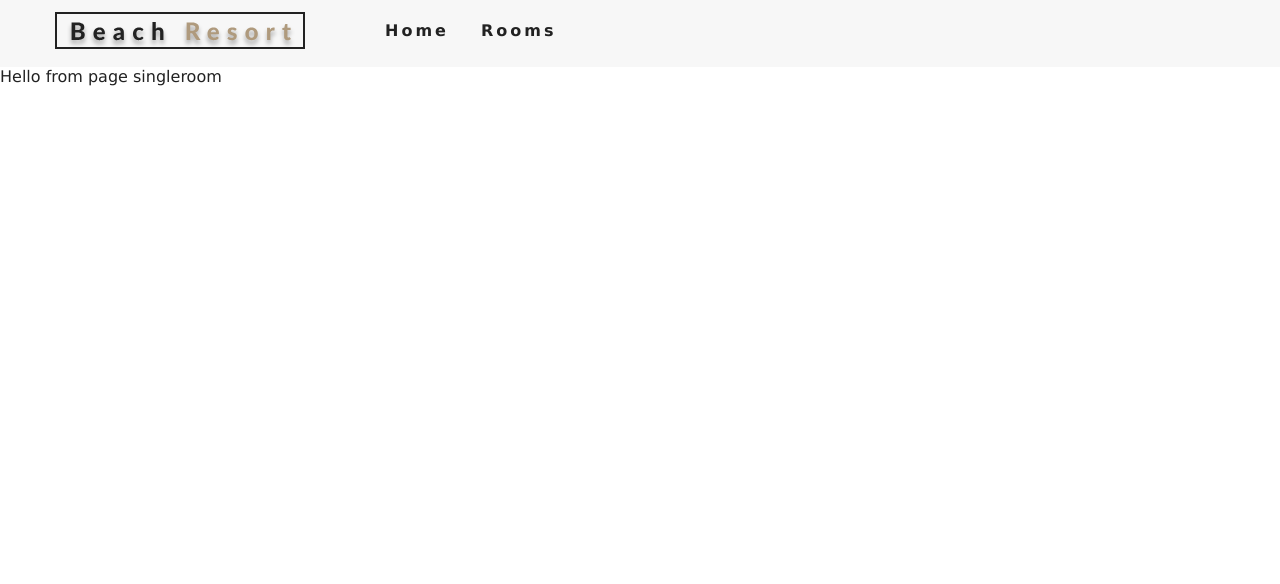
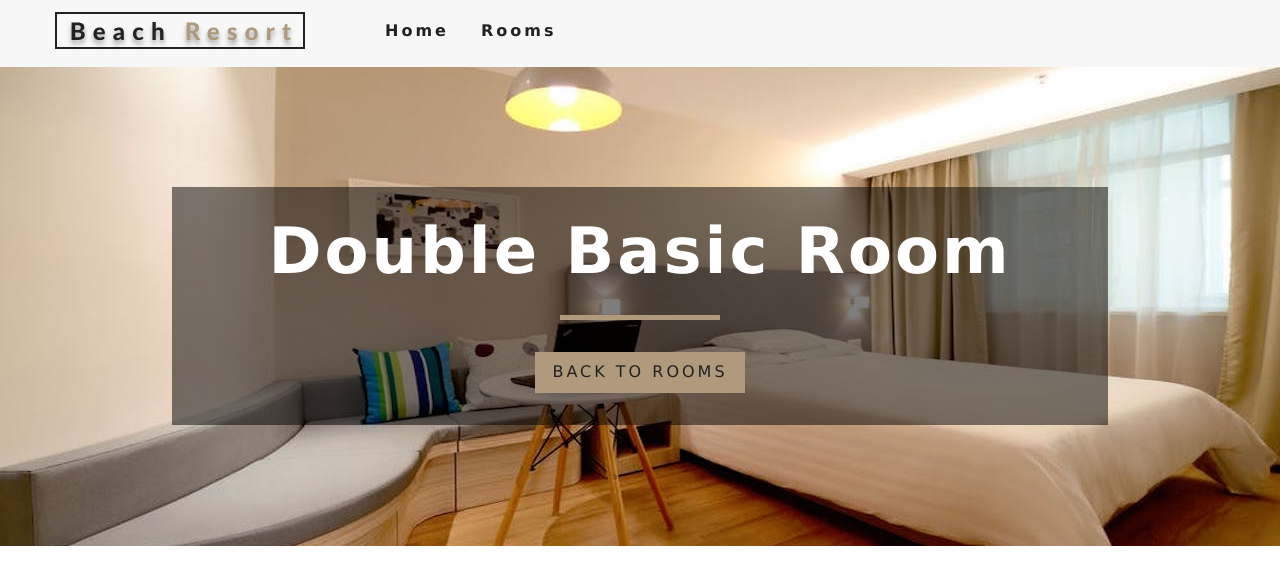
Before and after one commit to AndreSDS/hotel-app, a React (Create React App) app: page /rooms/double-basic in a window 1280 px wide. Shown: the top 584 px of the page. Built offline with nearby package versions, Linux system fonts and the light colour scheme.

Commit message:
testando styled components

```diff
--- a/package.json
+++ b/package.json
@@ -10,7 +10,8 @@
     "react-dom": "^16.13.1",
     "react-icons": "3.10.0",
     "react-router-dom": "5.2.0",
-    "react-scripts": "3.4.1"
+    "react-scripts": "3.4.1",
+    "styled-components": "5.1.1"
   },
   "scripts": {
     "start": "react-scripts start",
--- /dev/null
+++ b/src/components/StyledHero.js
@@ -0,0 +1,12 @@
+import styled from "styled-components";
+import defaultImg from "../images/room-1.jpg";
+
+const StyledHero = styled.header`
+  min-height: 60vh;
+  background: utl(${defaultImg}) center/cover no-reapeat;
+  display: flex;
+  align-items: center;
+  justify-content: center;
+`;
+
+export default StyledHero;
--- a/src/pages/Home.js
+++ b/src/pages/Home.js
@@ -4,6 +4,7 @@ import Banner from "../components/Banner";
 import { Link } from "react-router-dom";
 import Services from "../components/Services";
 import FeaturedRooms from "../components/FeaturedRooms";
+import StyledHero from "../components/StyledHero";
 
 export default function Home() {
   return (
@@ -20,6 +21,7 @@ export default function Home() {
       </Hero>
       <Services />
       <FeaturedRooms />
+      <StyledHero />
     </>
   );
 }
--- a/src/pages/SingleRoom.js
+++ b/src/pages/SingleRoom.js
@@ -1,5 +1,54 @@
-import React from "react";
+import React, { Component } from "react";
+//import deafultBcg from "../images/room-1.jpg";
+import Hero from "../components/Hero";
+import Banner from "../components/Banner";
+import { Link } from "react-router-dom";
+import { RoomContext } from "../context";
 
-export default function SingleRomm() {
-  return <div>Hello from page singleroom</div>;
+export default class SingleRomm extends Component {
+  constructor(props) {
+    super(props);
+    this.state = {
+      slug: this.props.match.params.slug
+    };
+  }
+
+  static contextType = RoomContext;
+
+  render() {
+    const { getRoom } = this.context;
+    const room = getRoom(this.state.slug);
+    if (!room) {
+      return (
+        <div className="error">
+          <h3>no such room could de found...</h3>
+          <Link to="/rooms" className="btn-primary">
+            back to rooms
+          </Link>
+        </div>
+      );
+    }
+
+    const {
+      name,
+      description,
+      capacity,
+      size,
+      price,
+      extras,
+      breackfast,
+      pets,
+      images
+    } = room;
+
+    return (
+      <Hero hero="roomsHero">
+        <Banner title={`${name} room`}>
+          <Link to="/rooms" className="btn-primary">
+            back to rooms
+          </Link>
+        </Banner>
+      </Hero>
+    );
+  }
 }
```
